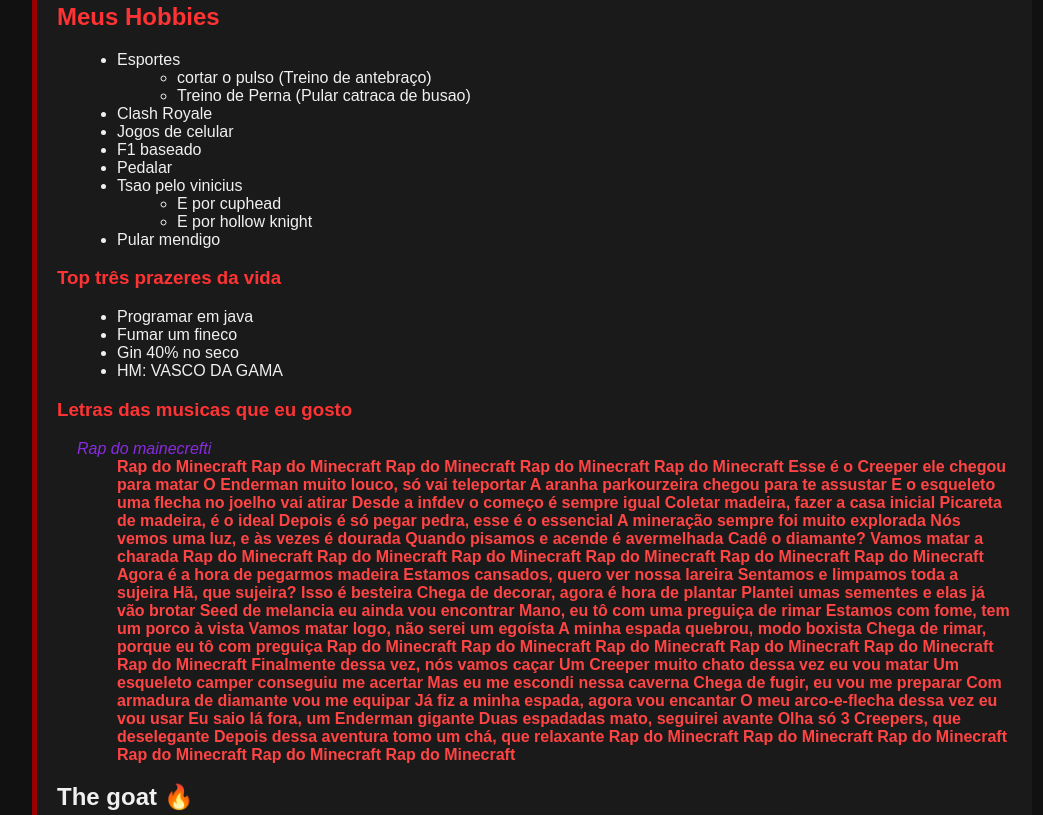
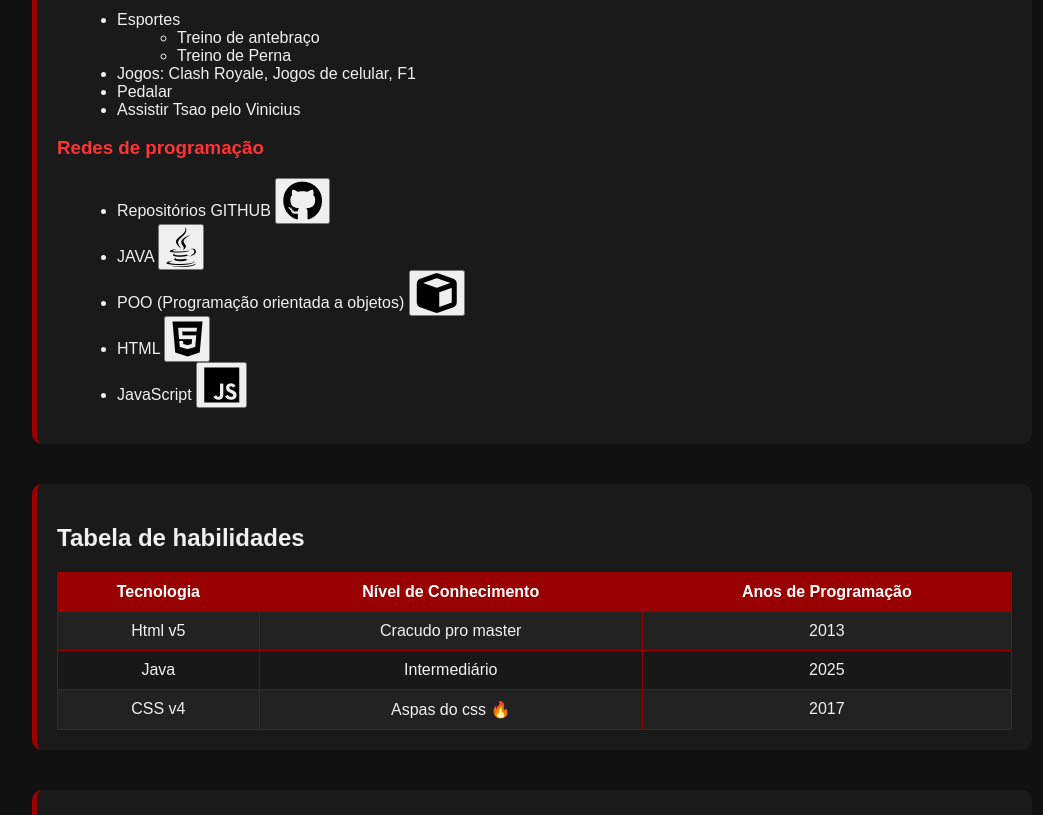
Before and after one commit to hzxfelps/Html, a plain HTML site: page Portfolio/main.html in a window 1280 px wide. Shown: the part 486-1301 px from the top of the page, without its empty margins (108-1151 px from the left). Drawn offline with Linux system fonts and the light colour scheme.

Commit message:
Update main.html

```diff
--- a/Portfolio/main.html
+++ b/Portfolio/main.html
@@ -1,11 +1,14 @@
 <!DOCTYPE html>
-<html lang="en">
+<html lang="pt-br">
+
 <head>
     <meta charset="UTF-8">
     <meta name="viewport" content="width=device-width, initial-scale=1.0">
-    <link rel = "stylesheet" href="CSS/style.css">
-    <title>Document</title>
+    <link rel="stylesheet" href="CSS/style.css">
+    <link rel="stylesheet" href="https://cdnjs.cloudflare.com/ajax/libs/font-awesome/6.5.1/css/all.min.css" />
+    <title>Meu Portfólio</title>
 </head>
+
 <body>
     <header>
         <div class="container">
@@ -26,117 +29,63 @@
         <main>
             <section id="sobre" class="seccao">
                 <h2>Sobre mim</h2>
-                <br>Meu nome é Felipe, <strong>sou aluno SENAI do curso de Ánalise e Desenvolvimento de Sistemas</strong> e busco fortalecer minhas habilidades em programação através de estágios</br>
-                <br>E amo meus professores S2</br>
-                <br>Me encontrei na parte do back-end pela complexidade e raciocinio demandado e não me vejo seguindo carreira com front-end!</br>
+                <p>Meu nome é Felipe, sou aluno SENAI do curso de Análise e Desenvolvimento de Sistemas e busco fortalecer minhas habilidades em programação através de estágios.</p>
+                <p>Me encontrei na parte do back-end pela complexidade e raciocínio demandado, e também tenho um grande apreço pelo front-end!</p>
             </section>
+
             <section id="hobbies" class="secao">
                 <h2>Meus Hobbies</h2>
                 <ul>
                     <li>Esportes</li>
-                        <ul>
-                            <li>cortar o pulso (Treino de antebraço)</li>
-                            <li>Treino de Perna (Pular catraca de busao)</li>
-                        </ul>
-                    <li>Clash Royale</li>
-                    <li>Jogos de celular</li>
-                    <li>F1 baseado</li>
+                    <ul>
+                        <li>Treino de antebraço</li>
+                        <li>Treino de Perna</li>
+                    </ul>
+                    <li>Jogos: Clash Royale, Jogos de celular, F1</li>
                     <li>Pedalar</li>
-                    <li>Tsao pelo vinicius</li>
-                        <ul>
-                            <li>E por cuphead</li>
-                            <li>E por hollow knight</li>
-                        </ul>
-                    <li>Pular mendigo</li>
+                    <li>Assistir Tsao pelo Vinicius</li>
                 </ul>
-                <h3>Top três prazeres da vida</h3>
+
+                <h3>Redes de programação</h3>
                 <ul>
-                    <li>Programar em java</li>
-                    <li>Fumar um fineco</li>
-                    <li>Gin 40% no seco</li>
-                    <li>HM: VASCO DA GAMA</li>
+                    <li>Repositórios GITHUB
+                        <a href="https://github.com/hzxfelps" target="_blank">
+                            <button class="icongithub">
+                                <i class="fab fa-github fa-3x"></i>
+                            </button>
+                        </a>
+                    </li>
+                    <li>JAVA
+                        <a href="https://github.com/hzxfelps/Java.git" target="_blank">
+                            <button class="iconjava">
+                                <i class="fab fa-java fa-3x"></i>
+                            </button>
+                        </a>
+                    </li>
+                    <li>POO (Programação orientada a objetos)
+                        <a href="https://github.com/hzxfelps/OOP-Object-Oriented-Programming-.git" target="_blank">
+                            <button class="iconoop">
+                                <i class="fas fa-cube fa-3x"></i>
+                            </button>
+                        </a>
+                    </li>
+                    <li>HTML
+                        <a href="https://github.com/hzxfelps/Html.git" target="_blank">
+                            <button class="iconhtml">
+                                <i class="fab fa-html5 fa-3x"></i>
+                            </button>
+                        </a>
+                    </li>
+                    <li>JavaScript
+                        <a href="https://github.com/hzxfelps/Javascript.git" target="_blank">
+                            <button class="iconjavascript">
+                                <i class="fab fa-js fa-3x"></i>
+                            </button>
+                        </a>
+                    </li>
                 </ul>
-                <h3>Letras das musicas que eu gosto</h3>
-                <dl>
-                    <dt><em>Rap do mainecrefti</em></dt>
-                    <dd><strong>
-Rap do Minecraft
-Rap do Minecraft
+            </section>
 
-Rap do Minecraft
-Rap do Minecraft
-Rap do Minecraft
-
-Esse é o Creeper ele chegou para matar
-O Enderman muito louco, só vai teleportar
-A aranha parkourzeira chegou para te assustar
-E o esqueleto uma flecha no joelho vai atirar
-
-Desde a infdev o começo é sempre igual
-Coletar madeira, fazer a casa inicial
-Picareta de madeira, é o ideal
-Depois é só pegar pedra, esse é o essencial
-A mineração sempre foi muito explorada
-Nós vemos uma luz, e às vezes é dourada
-Quando pisamos e acende é avermelhada
-Cadê o diamante? Vamos matar a charada
-
-Rap do Minecraft
-Rap do Minecraft
-Rap do Minecraft
-
-Rap do Minecraft
-Rap do Minecraft
-Rap do Minecraft
-
-Agora é a hora de pegarmos madeira
-Estamos cansados, quero ver nossa lareira
-Sentamos e limpamos toda a sujeira
-Hã, que sujeira? Isso é besteira
-
-Chega de decorar, agora é hora de plantar
-Plantei umas sementes e elas já vão brotar
-Seed de melancia eu ainda vou encontrar
-Mano, eu tô com uma preguiça de rimar
-
-Estamos com fome, tem um porco à vista
-Vamos matar logo, não serei um egoísta
-A minha espada quebrou, modo boxista
-Chega de rimar, porque eu tô com preguiça
-
-Rap do Minecraft
-Rap do Minecraft
-Rap do Minecraft
-
-Rap do Minecraft
-Rap do Minecraft
-Rap do Minecraft
-
-Finalmente dessa vez, nós vamos caçar
-Um Creeper muito chato dessa vez eu vou matar
-Um esqueleto camper conseguiu me acertar
-Mas eu me escondi nessa caverna
-Chega de fugir, eu vou me preparar
-Com armadura de diamante vou me equipar
-Já fiz a minha espada, agora vou encantar
-O meu arco-e-flecha dessa vez eu vou usar
-
-Eu saio lá fora, um Enderman gigante
-Duas espadadas mato, seguirei avante
-Olha só 3 Creepers, que deselegante
-Depois dessa aventura tomo um chá, que relaxante
-
-Rap do Minecraft
-Rap do Minecraft
-Rap do Minecraft
-
-Rap do Minecraft
-Rap do Minecraft
-Rap do Minecraft</strong></dd>
-                </dl>
-                <h1>The goat 🔥</h3>
-                <img src="goatchihiro.jpg" alt="Chihiro goat" width="55%" height="55%">
-            </section>
             <section id="habilidades" class="section">
                 <h1>Tabela de habilidades</h1>
                 <table>
@@ -144,7 +93,7 @@
                         <tr>
                             <th>Tecnologia</th>
                             <th>Nível de Conhecimento</th>
-                            <th>Anos de programação</th>
+                            <th>Anos de Programação</th>
                         </tr>
                     </thead>
                     <tbody>
@@ -154,8 +103,8 @@
                             <td>2013</td>
                         </tr>
                         <tr>
-                            <td>java</td>
-                            <td>Intermediano</td>
+                            <td>Java</td>
+                            <td>Intermediário</td>
                             <td>2025</td>
                         </tr>
                         <tr>
@@ -166,31 +115,34 @@
                     </tbody>
                 </table>
             </section>
+
             <section id="midia" class="section">
                 <h2>Mídias</h2>
                 <h3>Meu vídeo vida de programação</h3>
                 <video width="100%" controls>
-                    <source width="900" height="500" src="Hollow Knight_ Silksong - Release Trailer.mp4" title="Best game of 2025 !!" ></iframe>
+                    <source src="Hollow Knight_ Silksong - Release Trailer.mp4" title="Best game of 2025 !!">
                 </video>
             </section>
         </main>
     </div>
+
     <section id="contato" class="secao">
         <h2>Contato</h2>
         <p>Envie-me uma mensagem</p>
         <div class="form-groups">
-            <label for="nome">Nome:&nbsp&nbsp</label>
-        <input type="text" name="nome_usuario" id="nome" required>
-        <div class="form2">
-            <label for="email">E-mail:&nbsp&nbsp</label>
-        <input type="email" name="email_usuario" id="email" required>
-            <label for="mensagem">Mensagem:&nbsp&nbsp</label>
-        <textarea name="mensagemdo_usuario" id="mensagem" required></textarea>
+            <label for="nome">Nome:</label>
+            <input type="text" name="nome_usuario" id="nome" required>
+            <label for="email">E-mail:</label>
+            <input type="email" name="email_usuario" id="email" required>
+            <label for="mensagem">Mensagem:</label>
+            <textarea name="mensagemdo_usuario" id="mensagem" required></textarea>
+            <button class="botaoenviar" type="submit">Enviar</button>
         </div>
-        <button class="botaoenviar" type="submit">Enviar</button>
     </section>
+
     <footer>
-        <p>&copy;</p>
+        <p>&copy; 2025 Felipe</p>
     </footer>
 </body>
+
 </html>
```
